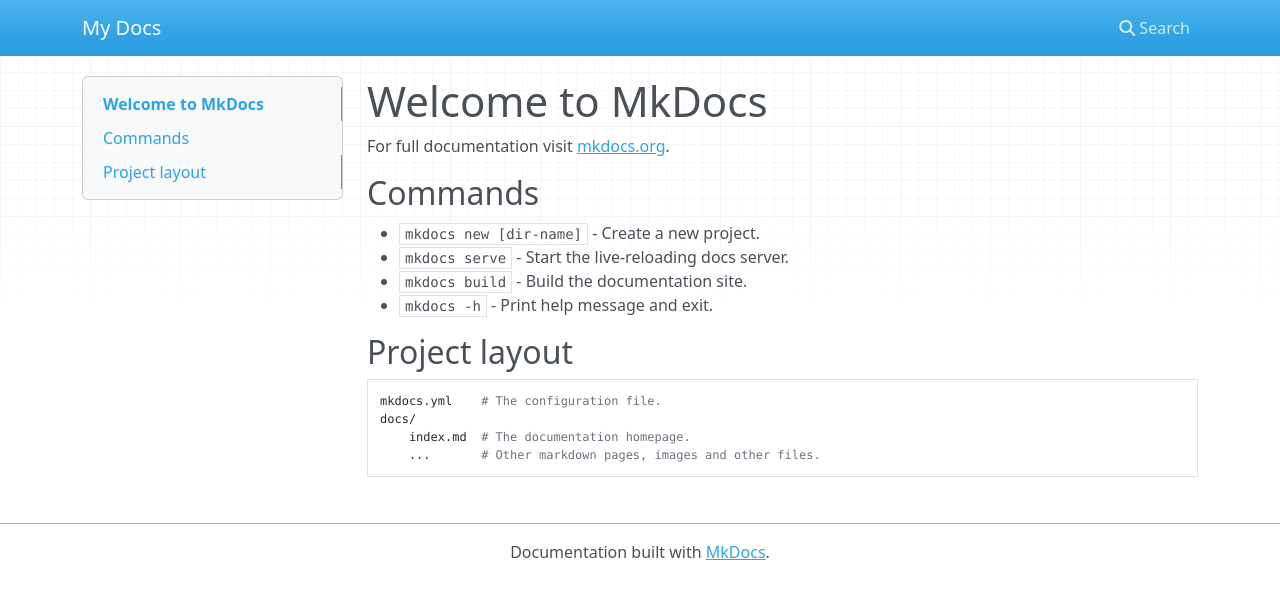
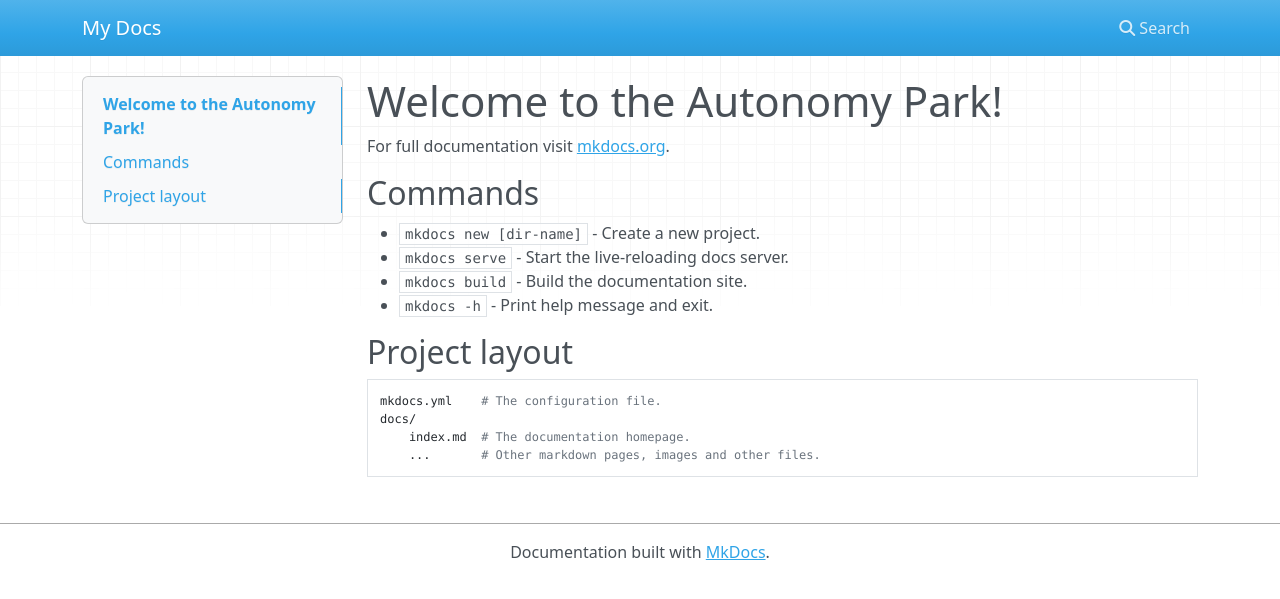
Before and after one commit to UFL-Autonomy-Park/apark_wiki, an MkDocs documentation site: the page built from docs/index.md, in a window 1280 px wide. Shown: the top 599 px of the page. Built offline with MkDocs 1.6.1, drawn with Linux system fonts in a browser that asks for light colours; nearby versions of some CDN libraries.

Commit message:
oh yeah baby

```diff
--- a/docs/index.md
+++ b/docs/index.md
@@ -1,13 +1,13 @@
-# Welcome to MkDocs
+# Welcome to the Autonomy Park!
 
 For full documentation visit [mkdocs.org](https://www.mkdocs.org).
 
 ## Commands
 
-* `mkdocs new [dir-name]` - Create a new project.
-* `mkdocs serve` - Start the live-reloading docs server.
-* `mkdocs build` - Build the documentation site.
-* `mkdocs -h` - Print help message and exit.
+- `mkdocs new [dir-name]` - Create a new project.
+- `mkdocs serve` - Start the live-reloading docs server.
+- `mkdocs build` - Build the documentation site.
+- `mkdocs -h` - Print help message and exit.
 
 ## Project layout
 
```
